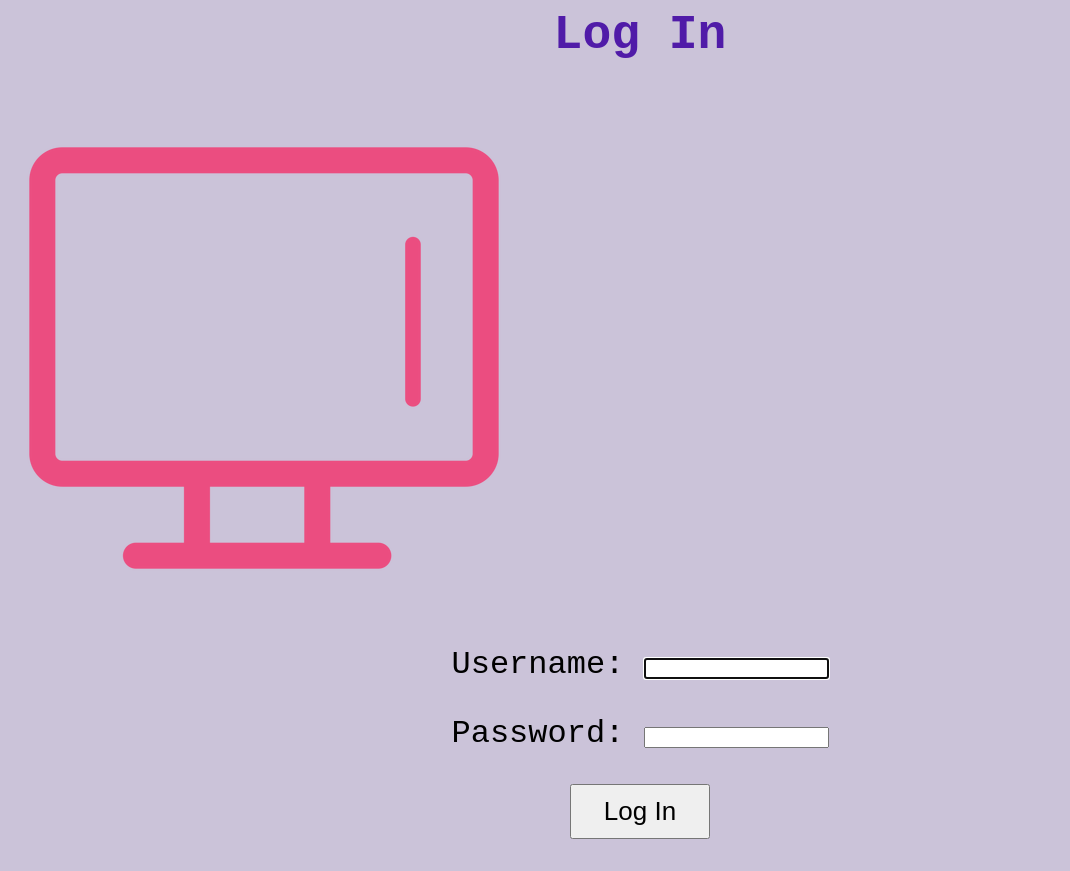
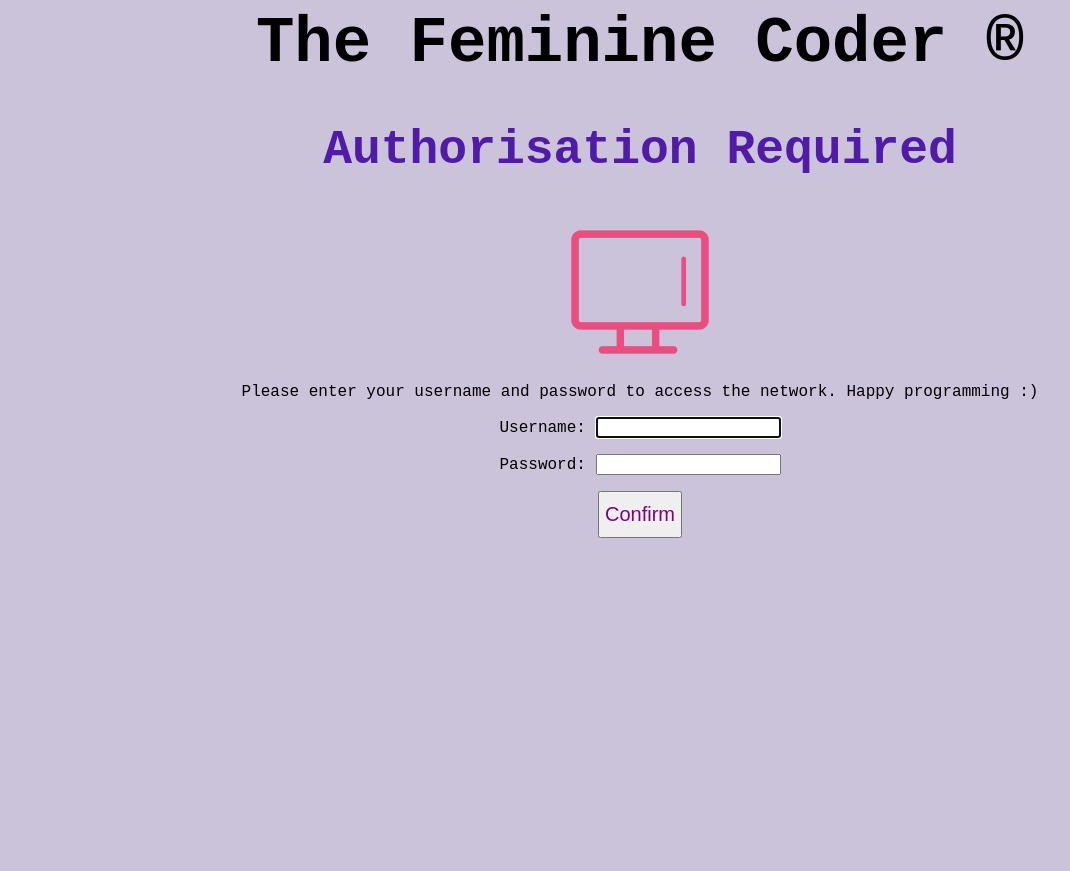
Before and after one commit to kenneduu/Django-FemaleNet, a Django app: page /accounts/login/ in a window 1280 px wide. Shown: the whole page, without its empty margins (0-1070 px from the left). After the commit the page ends 538 px from the top, so only its background shows below. Run offline with Django 4.2, Linux system fonts and the light colour scheme.

Commit message:
login.html updated

```diff
--- a/templates/registration/login.html
+++ b/templates/registration/login.html
@@ -12,34 +12,59 @@ body {
   font-family: 'Courier New', monospace;
   font-size: 32px;
 }
+h1 {
+  text-align: center;
+  color: black
+}
 
 h2 {
   color: 501BA8;
   text-align: center;
 }
 
+p {
+  text-align: center;
+  font-size: 16px;
+}
 
 button {
   border: 501BA8;
-  padding: 10px 32px;
-  color: black ;
-  font-size: 26px;
+  padding: 10px 5px;
+  color: purple ;
+  font-size: 20px;
   text-align: center;
+  display: inline-block;
+  cursor: pointer;
+}
+
+button:hover {
+  color: pink;
 }
 
 form {
   text-align: center;
+  font-size: 20px;
+}
+
+.center{
+  display: block;
+  margin-left: auto;
+  margin-right: auto;
+  width: 50%;
 }
 
 {% endblock %}
 
 {% block content %}
-<h2> Log In </h2>
+<h1> The Feminine Coder ® </h1>
+<h2> Authorisation Required </h2>
 {% load static %}
-<img src="{% static 'images/computer.png' %}" alt="computer">
+<img src="{% static 'images/computer.png' %}" alt="computer"
+style="width: 150px; height:150px;" class="center">
+<p> Please enter your username and password to access the network. Happy programming :) </p>
 <form method = "post" >
   {% csrf_token %}
   {{ form.as_p }}
-  <button type = "submit"> Log In </button>
+  <button type = "submit"> Confirm </button>
 </form>
 {% endblock %}
```
